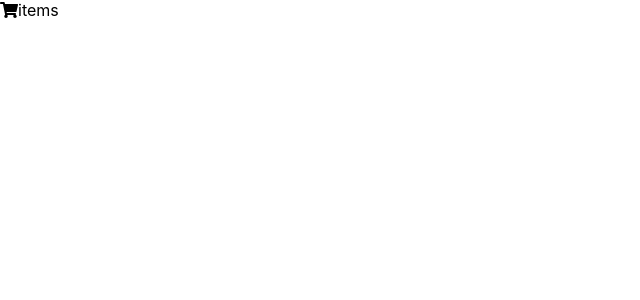
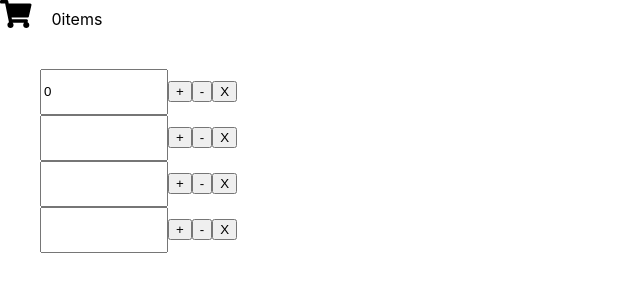
Before and after one commit to xnslx/react-shopping-cart-demo, a React (Create React App) app: page / in a window 1280 px wide. Shown: the top 300 px of the page, without its empty margins (0-640 px from the left). Built offline with nearby package versions, Linux system fonts and the light colour scheme.

Commit message:
second commit

```diff
--- a/src/App.js
+++ b/src/App.js
@@ -1,15 +1,68 @@
-import React from 'react';
+import React, {useReducer} from 'react';
 import './App.css';
 import SumUp from './Component/SumUp/SumUp';
+import Item from './Component/Item/Item';
 import {library} from '@fortawesome/fontawesome-svg-core';
 import {faShoppingCart} from '@fortawesome/free-solid-svg-icons';
 library.add(faShoppingCart);
 
+const initialState = {
+  count: 0
+};
+
+const reducer = (state,action) => {
+  switch(action.type) {
+    case 'INCREMENT':
+      return {count: state.count + 1};
+    case 'DECREMENT' :
+      return { count: state.count - 1};
+    case 'DELATE':
+      return initialState;
+    default:
+      return state
+  }
+}
 
 function App() {
+  const [state, dispatch] = useReducer(reducer, initialState);
+
+  // const incHandler = (e) => {
+
+  // };
+
+  // const decHandler = (e) => {
+
+  // };
+
+  // const delateHandler = (e) => {
+
+  // };
   return (
     <div>
-      <SumUp/>
+      <SumUp value={state.count}/>
+      <div style={{marginTop: '40px', marginLeft: '40px'}}>
+        <Item
+          value={state.count}
+          incHandler={() => dispatch({type: 'INCREMENT'})}
+          decHandler={() => dispatch({type: 'DECREMENT'})}
+          delateHandler={() => dispatch({type: 'DELATE'})}
+        />
+        <Item
+          incHandler={() => dispatch({type: 'INCREMENT'})}
+          decHandler={() => dispatch({type: 'DECREMENT'})}
+          delateHandler={() => dispatch({type: 'DELATE'})}
+        />
+        <Item
+          incHandler={() => dispatch({type: 'INCREMENT'})}
+          decHandler={() => dispatch({type: 'DECREMENT'})}
+          delateHandler={() => dispatch({type: 'DELATE'})}
+        />
+        <Item
+          incHandler={() => dispatch({type: 'INCREMENT'})}
+          decHandler={() => dispatch({type: 'DECREMENT'})}
+          delateHandler={() => dispatch({type: 'DELATE'})}
+        />
+      </div>
     </div>
   );
 }
--- /dev/null
+++ b/src/Component/Item/Item.js
@@ -0,0 +1,19 @@
+import React from 'react'
+
+const Item = (props) => {
+    return (
+        <div>
+            <input
+                type="text"
+                style={{width: '120px', height: '40px'}}
+                value={props.value}
+                onChange={props.changed}
+            />
+            <button onClick={props.incHandler}>+</button>
+            <button onClick={props.decHandler}>-</button>
+            <button onClick={props.delateHandler}>X</button>
+        </div>
+    )
+};
+
+export default Item;
--- a/src/Component/SumUp/SumUp.js
+++ b/src/Component/SumUp/SumUp.js
@@ -1,11 +1,13 @@
 import React from 'react';
 import {FontAwesomeIcon} from '@fortawesome/react-fontawesome';
 
-const SumUp = () => {
+const SumUp = (props) => {
     return (
         <div Style={{width:'100%', height: '80px',backgroundColor: '#999999'}}>
-            <FontAwesomeIcon icon="shopping-cart" />
-            items
+            <FontAwesomeIcon icon="shopping-cart" style={{fontSize: '28px'}}/>
+            <span style={{marginLeft: '20px'}}>
+                {props.value}items
+            </span>
         </div>
     )
 };
```
